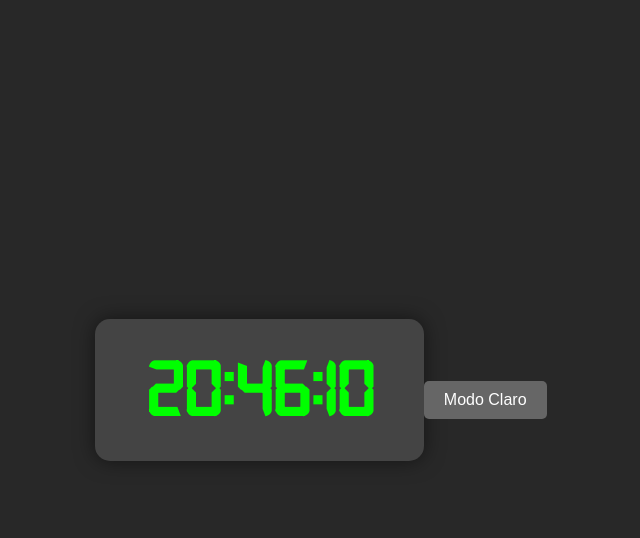
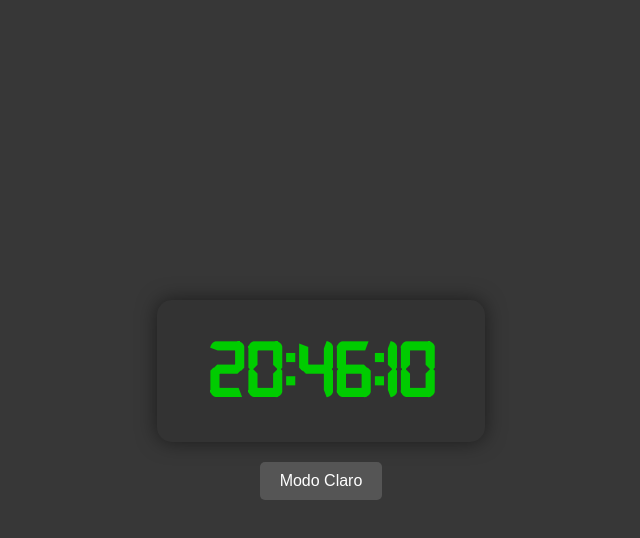
Before and after one commit to elbwrlimx/projetos, a plain HTML site: page relogio digital/index.html in a window 1280 px wide. Both pictures are taken after a click on the button "Modo Escuro". Shown: the whole page, without its empty margins (319-959 px from the left). Drawn offline with Linux system fonts and the light colour scheme.

Commit message:
+atualização de estilo

```diff
--- a/relogio digital/style.css
+++ b/relogio digital/style.css
@@ -5,6 +5,7 @@
 
 body {
   display: flex;
+  flex-direction: column;
   justify-content: center;
   align-items: center;
   height: 100vh;
@@ -52,20 +53,20 @@ button:hover {
 
 /* Modo Escuro (Aplicando Gestalt: Contraste) */
 body.modo-escuro {
-  background-color: #282828;
+  background-color: #373737;
   color: #f0f0f0;
 }
 
 body.modo-escuro .relogio {
-  background-color: #444;
+  background-color: #333;
   box-shadow: 0 0 20px rgba(0, 0, 0, 0.5);
 }
 
 body.modo-escuro h1 {
-  color: #00ff00;
+  color: #00cc00;
 }
 
 body.modo-escuro button {
-  background-color: #666;
+  background-color: #555;
   color: #fff;
 }
```
